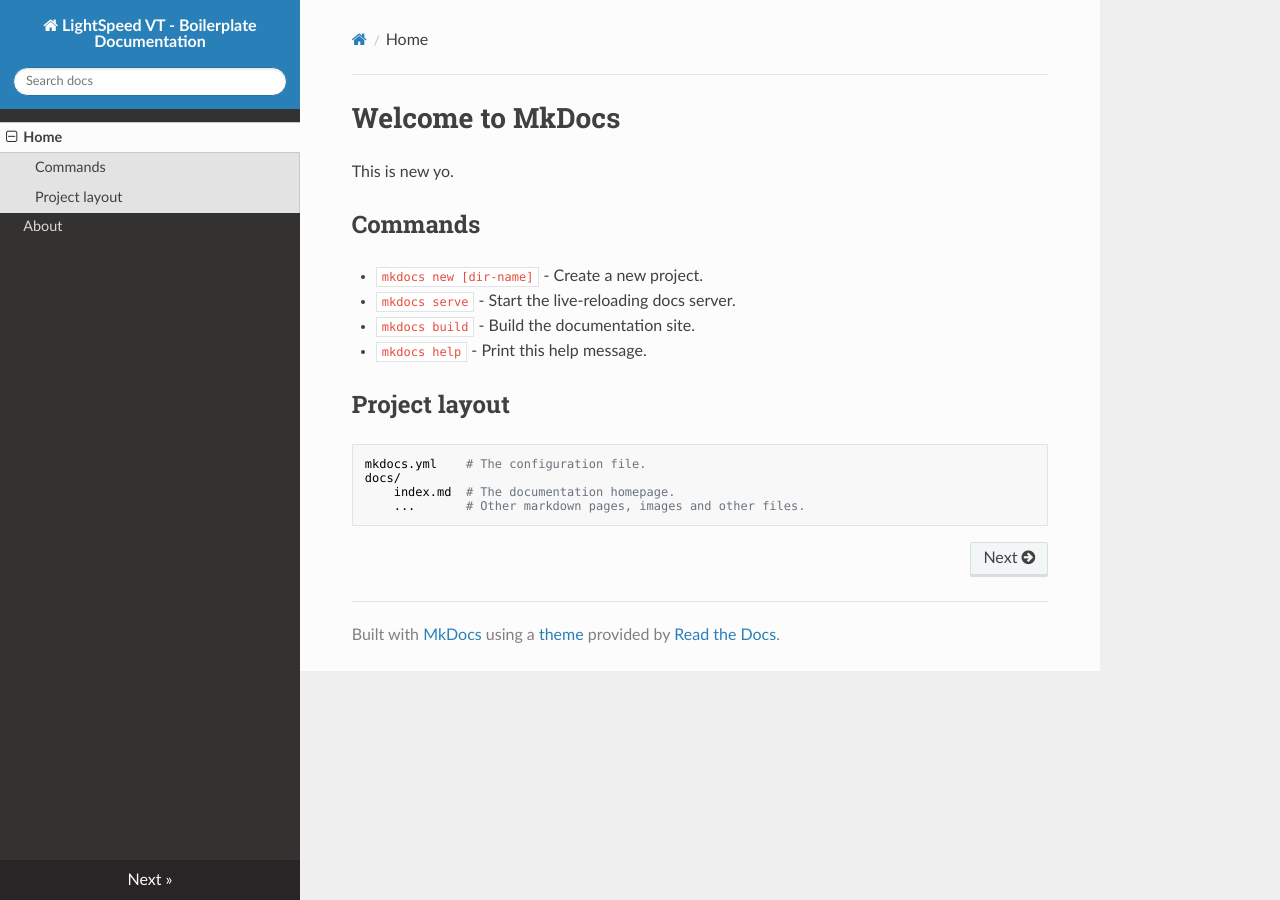
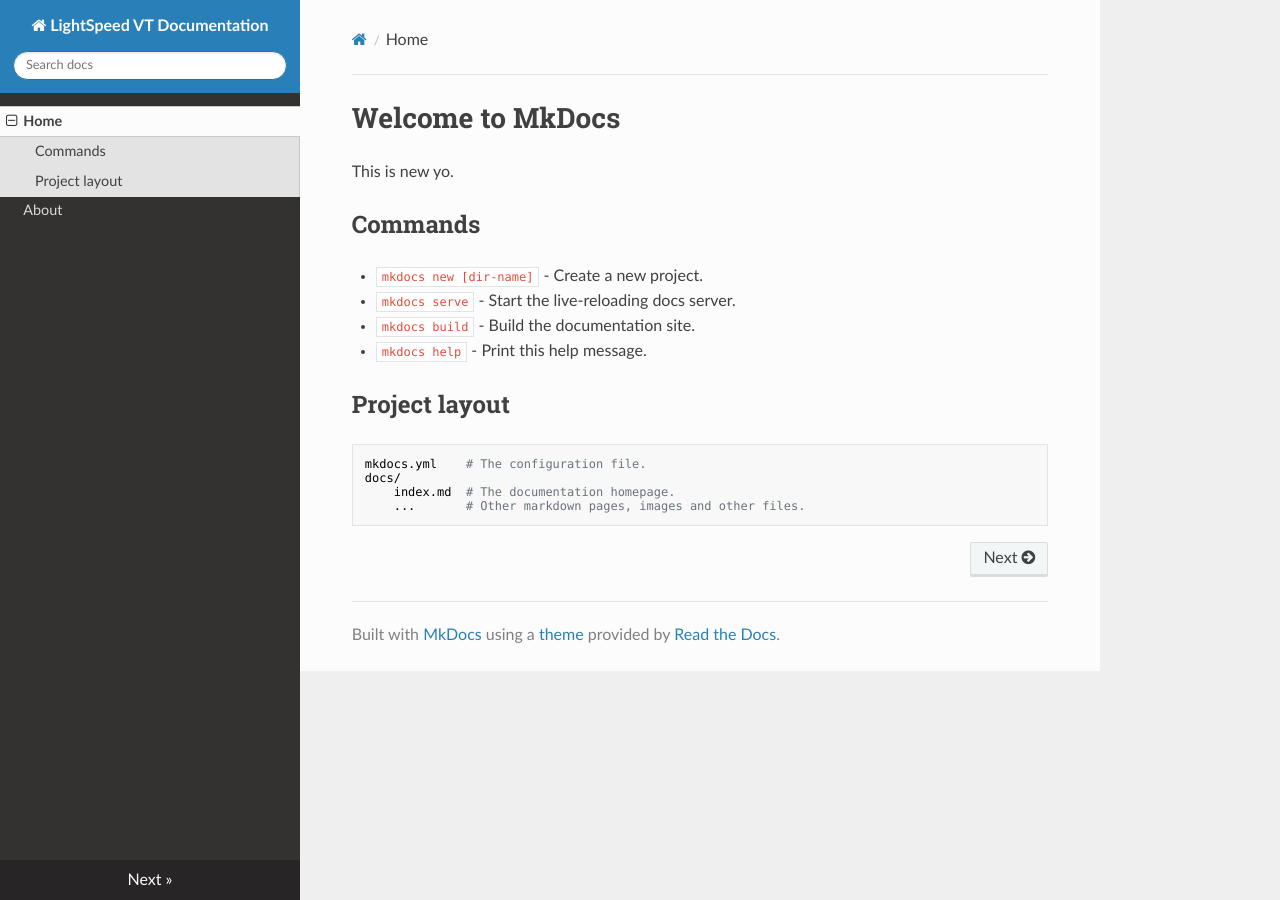
Before and after one commit to lightspeedvt/lsvt-docs, an MkDocs documentation site: the page built from docs/index.md, in a window 1280 px wide. Built offline with MkDocs 1.6.1, drawn with Linux system fonts in a browser that asks for light colours; nearby versions of some CDN libraries; old or Windows-style settings are respelled for this version of MkDocs.

Commit message:
Update site name

```diff
--- a/mkdocs.yml
+++ b/mkdocs.yml
@@ -1,4 +1,4 @@
-site_name: LightSpeed VT - Boilerplate Documentation
+site_name: LightSpeed VT Documentation
 pages:
 - [index.md, Home]
 - [about.md, About]
```
